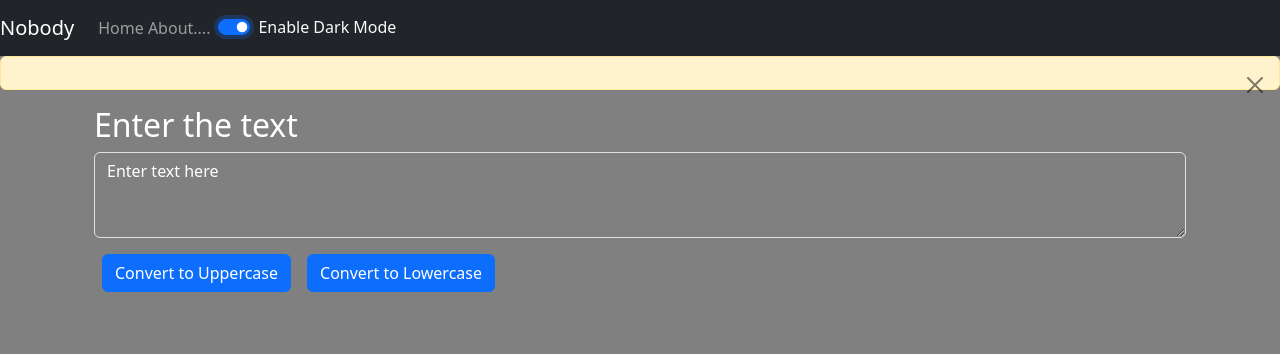
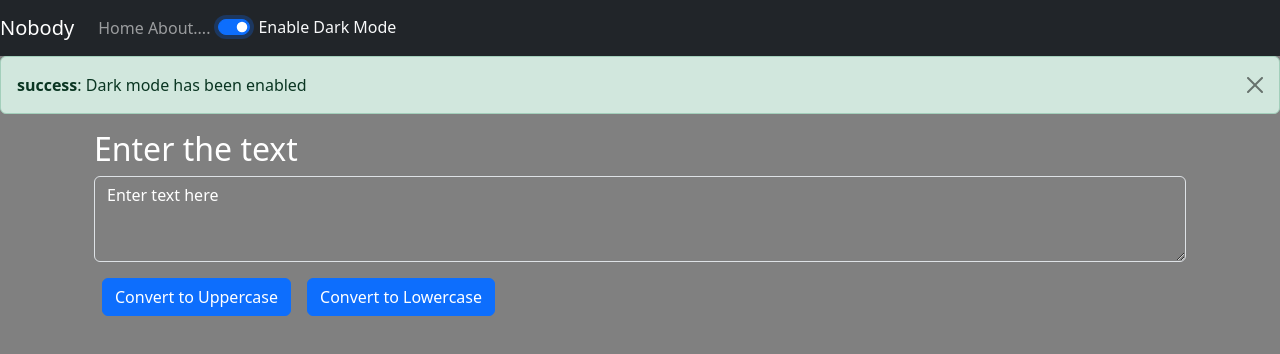
Before and after one commit to nobody-27/React_Playlist, a React (Create React App) app in the folder my-app/: page / in a window 1280 px wide. Both pictures are taken after a click on the switch "Enable Dark Mode". Shown: the top 354 px of the page. Built offline with nearby package versions, Linux system fonts and the light colour scheme.

Commit message:
addd changes in alert

```diff
--- a/my-app/src/App.js
+++ b/my-app/src/App.js
@@ -8,6 +8,7 @@
 
 
 function App() {
+
   const [mode, setMode] = useState('light'); //whether dark mode is enabled.
 
   const [alert, setalert] = useState(null);
@@ -17,20 +18,18 @@
       msg:message,
       type: type
     }))
-
   }
-
-
-
 
   const toggleMode = () => {
     if(mode === 'light'){
       setMode('dark')
       document.body.style.backgroundColor = 'grey'
+      showalert("Dark mode has been enabled","success");
     }
     else{
         setMode('light')
-        document.body.style.backgroundColor = 'white'
+        document.body.style.backgroundColor = 'white';
+        showalert("Light mode has been enabled","success");
     }
   }
 
@@ -38,17 +37,10 @@
   <>
     <Navbar title="Nobody" about_test="About...." mode={mode} toggleMode={toggleMode} />
 
-    <Alert  alertmessage={alert} ></Alert>
-
-
-
+    <Alert  alert={alert} ></Alert>
     <div className='container my-3'>
         <Textform heading="Enter the text"  mode={mode}/>
     </div>
-
-
-
-
     </>
   );
 }
--- a/my-app/src/components/About.js
+++ b/my-app/src/components/About.js
@@ -1,5 +1,4 @@
 import React, { useState } from "react";
-
 
 export default function About(){
     const [myStyle , setmyStyle] = useState({
@@ -28,7 +27,6 @@
             setBtnText("Enable Dark mode")
         }
     }
-
 
     return (
         <div className="container" style={myStyle}>
--- a/my-app/src/components/Alert.js
+++ b/my-app/src/components/Alert.js
@@ -1,12 +1,19 @@
 import React from "react";
 
 function Alert(props){
+
+    const capitalize = (word) => {
+        const lower = word.toLowerCase();
+        return lower.chartAt(0).toUpperCase() + lower.slice(1);
+    }
+
     return (
 
-        <div className="alert alert-warning alert-dismissible fade show" role="alert">
-            <strong>{props.msg}</strong>
-            <button type="button" className="btn-close" data-bs-dismiss="alert" aria-label="Close"></button>
-      </div>
+    //props.alert (means if props!= None).
+    props.alert && <div className={`alert alert-${props.alert.type} alert-dismissible fade show`} role="alert">
+        <strong>{props.alert.type}</strong>: {props.alert.msg}
+        <button type="button" className="btn-close" data-bs-dismiss="alert" aria-label="Close"></button>
+    </div>
     )
 }
 
```
Also changed, not shown: my-app/src/components/Navbar.js (+4 -4 lines).
